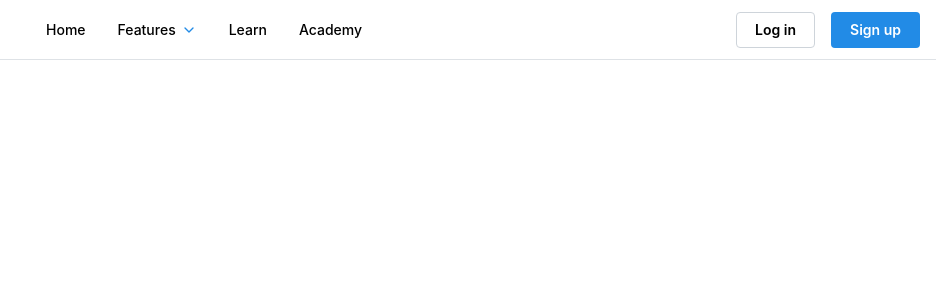
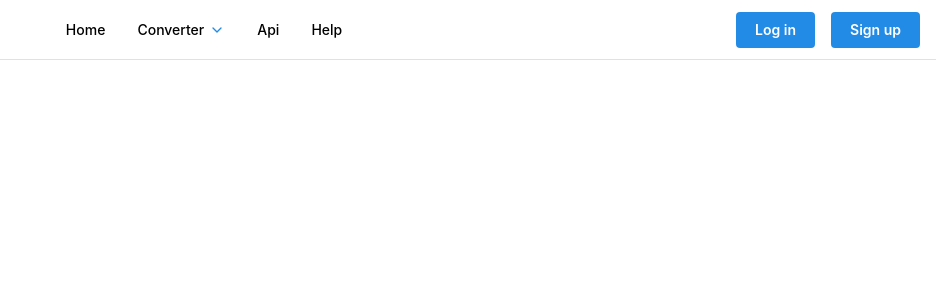
Before and after one commit to DaniyalAsif7778/F2F-converter, a Next.js app in the folder frontend/: page / in a window 1280 px wide. Shown: the top 300 px of the page, without its empty margins (344-1280 px from the left). Built offline with nearby package versions, Linux system fonts and the light colour scheme.

Commit message:
"error fix ho gia ha"

```diff
--- a/frontend/components/header/HeaderMegaMenu.tsx
+++ b/frontend/components/header/HeaderMegaMenu.tsx
@@ -101,7 +101,7 @@ import {
                   <a href="#" className={classes.link}>
                     <Center inline>
                       <Box component="span" mr={5}>
-                        Features
+                      Converter
                       </Box>
                       <IconChevronDown size={16} color={theme.colors.blue[6]} />
                     </Center>
@@ -138,16 +138,16 @@ import {
                 </HoverCard.Dropdown>
               </HoverCard>
               <a href="#" className={classes.link}>
-                Learn
+              Api
               </a>
               <a href="#" className={classes.link}>
-                Academy
+               Help
               </a>
             </Group>
 
             <Group visibleFrom="sm">
-              <Button variant="default">Log in</Button>
-              <Button>Sign up</Button>
+              <Button variant=" "  >Log in</Button>
+              <Button  >Sign up</Button>
             </Group>
 
             <Burger opened={drawerOpened} onClick={toggleDrawer} hiddenFrom="sm" />
--- a/frontend/package.json
+++ b/frontend/package.json
@@ -10,6 +10,7 @@
   },
   "dependencies": {
     "@mantinex/mantine-logo": "^2.0.0",
+    "@tabler/icons-react": "^3.33.0",
     "next": "15.3.2",
     "react": "^19.0.0",
     "react-dom": "^19.0.0"
```
Also changed, not shown: 1 other file (tests, documents, lock files or other folders).
